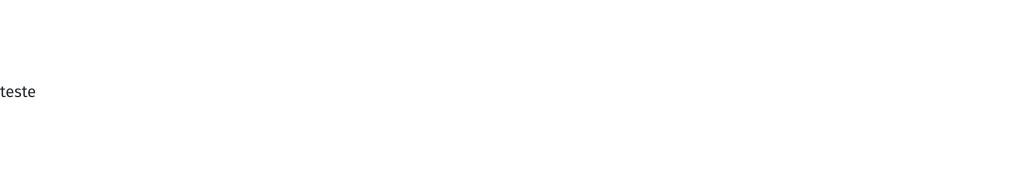
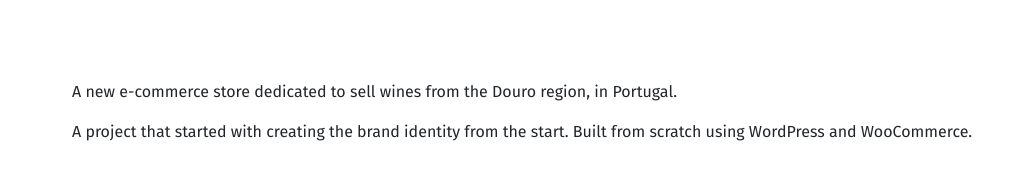
Before and after one commit to cotaricky/portfolio, a plain HTML site: page dws.html in a window 1280 px wide. Shown: the whole page, without its empty margins (0-1034 px from the left). Drawn offline with nearby package versions, Linux system fonts and the light colour scheme.

Commit message:
Update dws.html

```diff
--- a/dws.html
+++ b/dws.html
@@ -24,6 +24,17 @@
   </head>
 
   <body>
-    <main>teste</main>
+    <main>
+      <div class="container">
+        <p>
+          A new e-commerce store dedicated to sell wines from the Douro region,
+          in Portugal.
+        </p>
+        <p>
+          A project that started with creating the brand identity from the
+          start. Built from scratch using WordPress and WooCommerce.
+        </p>
+      </div>
+    </main>
   </body>
 </html>
```
